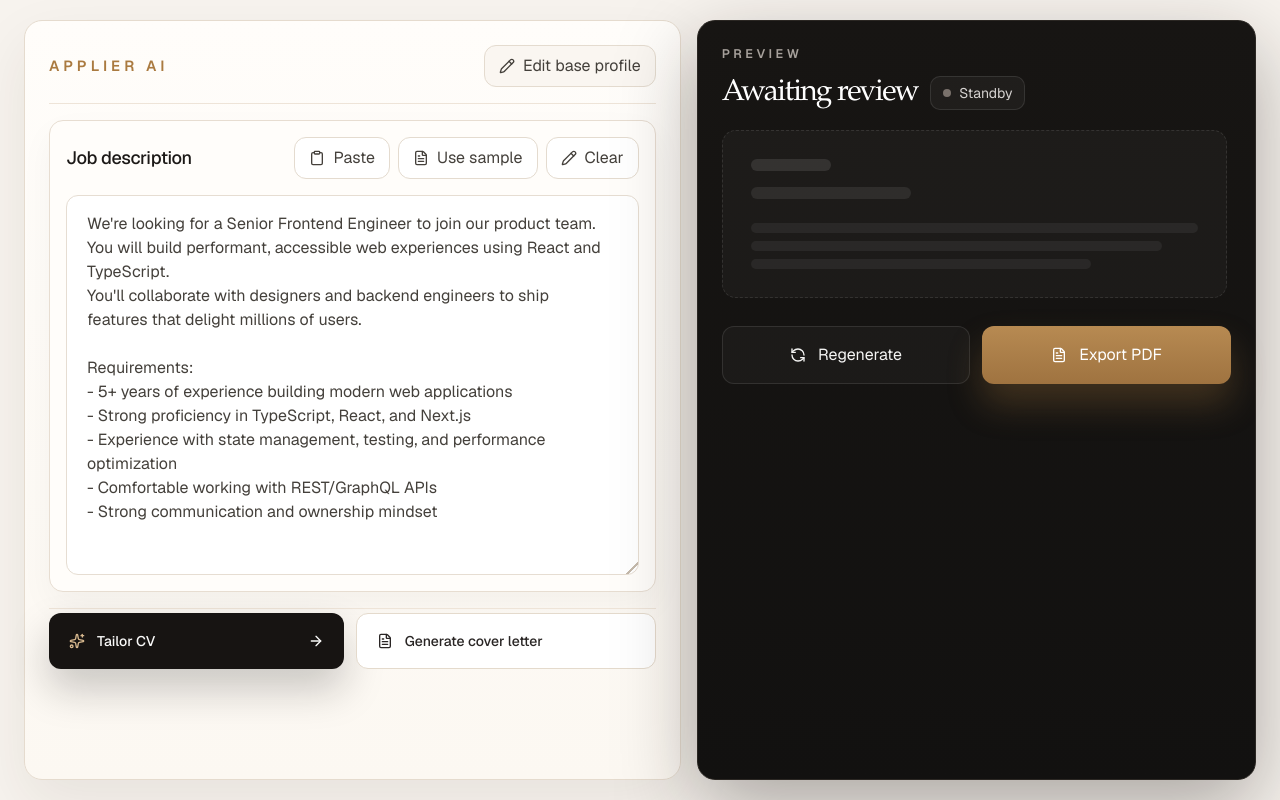
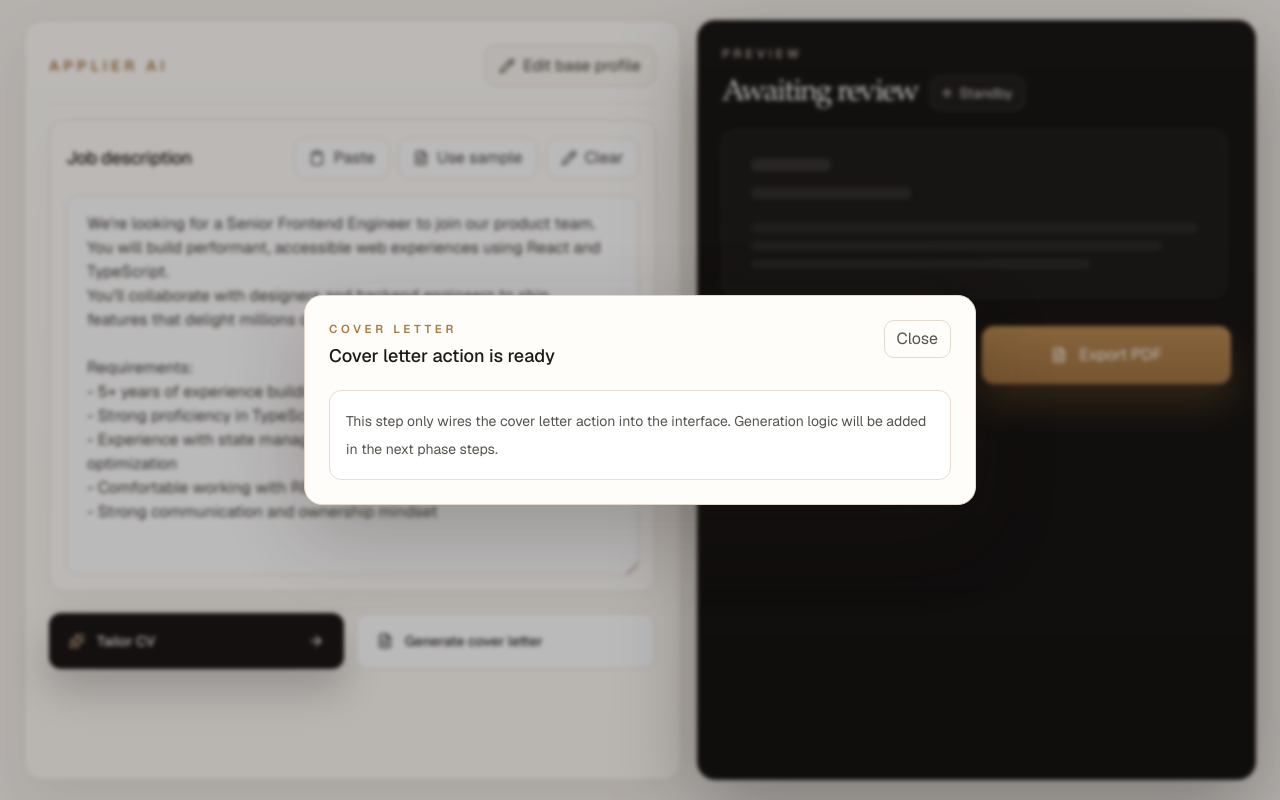
Before and after one commit to asimalizada/applier-ai, a Next.js app: page / in a window 1280 px wide. Both pictures are taken after a click on the button "Generate cover letter". Built offline with nearby package versions, Linux system fonts and the light colour scheme.

Commit message:
feat: add cover letter action modal

```diff
--- a/app/page.tsx
+++ b/app/page.tsx
@@ -113,6 +113,7 @@ export default function Home() {
   const [hasPreview, setHasPreview] = useState(false);
   const [isGenerating, setIsGenerating] = useState(false);
   const [generationError, setGenerationError] = useState<string | null>(null);
+  const [isCoverLetterOpen, setIsCoverLetterOpen] = useState(false);
   const [jobDescription, setJobDescription] = useState(sampleJobDescription);
   const [summary, setSummary] = useState(summaryText);
   const [skillsText, setSkillsText] = useState(skillItems.join(", "));
@@ -241,6 +242,7 @@ export default function Home() {
 
                   <button
                     type="button"
+                    onClick={() => setIsCoverLetterOpen(true)}
                     className="inline-flex min-h-14 items-center gap-3 rounded-[12px] border border-[#e4dacc] bg-white px-5 py-4 text-left text-stone-800 transition hover:bg-[#fdfaf6] sm:min-w-[300px]"
                   >
                     <FileText className="h-4 w-4" />
@@ -478,6 +480,38 @@ export default function Home() {
           </div>
         </div>
       ) : null}
+
+      {isCoverLetterOpen ? (
+        <div className="fixed inset-0 z-50 flex items-center justify-center bg-stone-950/28 px-4 py-6 backdrop-blur-[2px]">
+          <div className="w-full max-w-2xl rounded-[18px] border border-[#e3d8ca] bg-[#fffdfa] p-5 shadow-[0_30px_80px_rgba(32,24,17,0.22)] sm:p-6">
+            <div className="flex items-start justify-between gap-4">
+              <div className="space-y-1">
+                <p className="text-[0.72rem] font-semibold uppercase tracking-[0.32em] text-[#aa7a40]">
+                  Cover Letter
+                </p>
+                <h3 className="text-lg font-medium text-stone-900">
+                  Cover letter action is ready
+                </h3>
+              </div>
+
+              <button
+                type="button"
+                onClick={() => setIsCoverLetterOpen(false)}
+                className="rounded-[10px] border border-[#e4dbcf] px-3 py-1.5 text-sm text-stone-600 transition hover:bg-[#faf6f1]"
+              >
+                Close
+              </button>
+            </div>
+
+            <div className="mt-5 rounded-[12px] border border-[#e7ddd1] bg-white p-4">
+              <p className="text-sm leading-7 text-stone-600">
+                This step only wires the cover letter action into the interface.
+                Generation logic will be added in the next phase steps.
+              </p>
+            </div>
+          </div>
+        </div>
+      ) : null}
     </main>
   );
 }
```
